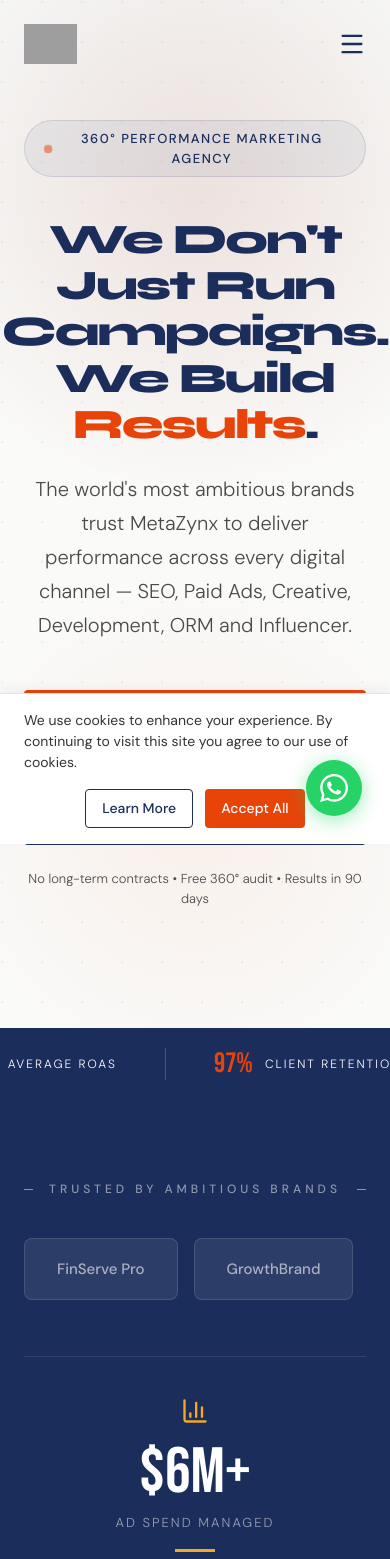
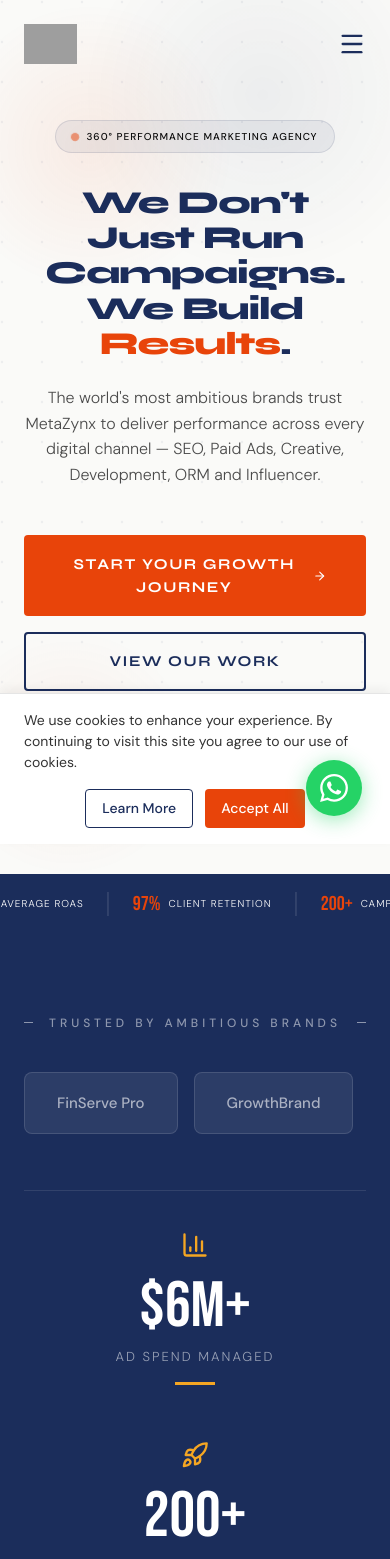
Before and after one commit to MetaZynx/MetaZynx-, a Next.js app: page / in a window 390 px wide. Shown: the top 1559 px of the page. Built offline with nearby package versions, Linux system fonts and the light colour scheme; grey boxes are pictures that could not be loaded.

Commit message:
refactor: Convert inline styles to Tailwind CSS classes
This commit replaces inline styles with corresponding Tailwind CSS classes in the Hero and HeroBackground components. This improves code maintainability and consistency by adhering to a single styling paradigm.

```diff
--- a/components/Hero.tsx
+++ b/components/Hero.tsx
@@ -10,8 +10,7 @@
   return (
     <>
       <section
-        className="relative min-h-screen flex flex-col items-center justify-center overflow-hidden"
-        style={{ background: "#FAFAF8" }}
+        className="relative min-h-screen flex flex-col items-center justify-center overflow-hidden bg-[#FAFAF8]"
       >
         <HeroBackground />
         <div className="w-full max-w-[900px] mx-auto px-6 py-[120px] flex flex-col items-center text-center relative z-10">
@@ -21,32 +20,12 @@
             initial={{ opacity: 0, y: 20 }}
             animate={{ opacity: 1, y: 0 }}
             transition={{ duration: 0.6 }}
-            style={{
-              display: "inline-flex",
-              alignItems: "center",
-              gap: "8px",
-              background: "rgba(27, 45, 91, 0.06)",
-              border: "1px solid rgba(27, 45, 91, 0.12)",
-              borderRadius: "100px",
-              padding: "8px 20px",
-              marginBottom: "40px"
-            }}
+            className="inline-flex items-center gap-2 bg-[rgba(27,45,91,0.06)] border border-[rgba(27,45,91,0.12)] rounded-full px-4 py-2 mb-8 md:mb-10"
           >
-            <span style={{
-              width: "6px", height: "6px",
-              borderRadius: "50%",
-              background: "#E8440A",
-              display: "inline-block",
-              animation: "pulse 2s infinite"
-            }}/>
-            <span style={{
-              fontFamily: "var(--font-sans)",
-              fontSize: "13px",
-              fontWeight: "500",
-              color: "#1B2D5B",
-              letterSpacing: "1.5px",
-              textTransform: "uppercase"
-            }}>360° Performance Marketing Agency</span>
+            <span className="w-1.5 h-1.5 rounded-full bg-[#E8440A] inline-block animate-[pulse_2s_infinite]" />
+            <span className="font-sans text-[10px] md:text-[13px] font-medium color-[#1B2D5B] tracking-[1px] md:tracking-[1.5px] uppercase">
+              360° Performance Marketing Agency
+            </span>
           </motion.div>
 
           {/* Element 2 — Animated Headline */}
@@ -54,7 +33,7 @@
             initial={{ opacity: 0, y: 20 }}
             animate={{ opacity: 1, y: 0 }}
             transition={{ duration: 0.6, delay: 0.1 }}
-            className="font-display font-extrabold text-[42px] md:text-[72px] leading-[1.1] tracking-[-2px] text-brand-navy mb-6"
+            className="font-display font-extrabold text-[32px] sm:text-[42px] md:text-[72px] leading-[1.1] tracking-[-1px] md:tracking-[-2px] text-brand-navy mb-6"
           >
             <span className="block">We Don&apos;t Just Run Campaigns.</span>
             <span className="block">We Build <HeroCyclingWord />.</span>
@@ -65,8 +44,7 @@
             initial={{ opacity: 0, y: 20 }}
             animate={{ opacity: 1, y: 0 }}
             transition={{ duration: 0.6, delay: 0.2 }}
-            className="font-sans font-light text-[20px] leading-[1.7] max-w-[600px] mx-auto"
-            style={{ color: "#4A4A4A" }}
+            className="font-sans font-light text-[16px] md:text-[20px] leading-[1.6] md:leading-[1.7] max-w-[600px] mx-auto text-[#4A4A4A]"
           >
             The world&apos;s most ambitious brands trust MetaZynx to deliver
             performance across every digital channel — SEO, Paid Ads,
@@ -99,8 +77,7 @@
             initial={{ opacity: 0 }}
             animate={{ opacity: 1 }}
             transition={{ duration: 0.6, delay: 0.5 }}
-            className="font-sans font-light text-[13px] mt-6"
-            style={{ color: "#4A4A4A" }}
+            className="font-sans font-light text-[13px] mt-6 text-[#4A4A4A]"
           >
             No long-term contracts • Free 360° audit • Results in 90 days
           </motion.p>
@@ -108,33 +85,33 @@
       </section>
 
       {/* Element 6 — Stats Ticker (Below Hero) */}
-      <div className="w-full bg-brand-navy h-[72px] overflow-hidden flex items-center relative">
+      <div className="w-full bg-brand-navy h-[60px] md:h-[72px] overflow-hidden flex items-center relative">
         <div className="flex whitespace-nowrap animate-[marquee_20s_linear_infinite]">
           {[...Array(2)].map((_, i) => (
             <div key={i} className="flex items-center">
-              <div className="flex items-center px-12">
-                <span className="font-stats text-[28px] text-accent-orange mr-3 leading-none">$6M+</span>
-                <span className="font-sans font-light text-[12px] uppercase tracking-[2px] text-white">Ad Spend Managed</span>
+              <div className="flex items-center px-6 md:px-12">
+                <span className="font-stats text-[20px] md:text-[28px] text-accent-orange mr-2 md:mr-3 leading-none">$6M+</span>
+                <span className="font-sans font-light text-[10px] md:text-[12px] uppercase tracking-[1px] md:tracking-[2px] text-white">Ad Spend Managed</span>
               </div>
-              <div className="w-px h-8 bg-white/20"></div>
+              <div className="w-px h-6 md:h-8 bg-white/20"></div>
 
-              <div className="flex items-center px-12">
-                <span className="font-stats text-[28px] text-accent-orange mr-3 leading-none">8.4x</span>
-                <span className="font-sans font-light text-[12px] uppercase tracking-[2px] text-white">Average ROAS</span>
+              <div className="flex items-center px-6 md:px-12">
+                <span className="font-stats text-[20px] md:text-[28px] text-accent-orange mr-2 md:mr-3 leading-none">8.4x</span>
+                <span className="font-sans font-light text-[10px] md:text-[12px] uppercase tracking-[1px] md:tracking-[2px] text-white">Average ROAS</span>
               </div>
-              <div className="w-px h-8 bg-white/20"></div>
+              <div className="w-px h-6 md:h-8 bg-white/20"></div>
 
-              <div className="flex items-center px-12">
-                <span className="font-stats text-[28px] text-accent-orange mr-3 leading-none">97%</span>
-                <span className="font-sans font-light text-[12px] uppercase tracking-[2px] text-white">Client Retention</span>
+              <div className="flex items-center px-6 md:px-12">
+                <span className="font-stats text-[20px] md:text-[28px] text-accent-orange mr-2 md:mr-3 leading-none">97%</span>
+                <span className="font-sans font-light text-[10px] md:text-[12px] uppercase tracking-[1px] md:tracking-[2px] text-white">Client Retention</span>
               </div>
-              <div className="w-px h-8 bg-white/20"></div>
+              <div className="w-px h-6 md:h-8 bg-white/20"></div>
 
-              <div className="flex items-center px-12">
-                <span className="font-stats text-[28px] text-accent-orange mr-3 leading-none">200+</span>
-                <span className="font-sans font-light text-[12px] uppercase tracking-[2px] text-white">Campaigns Delivered</span>
+              <div className="flex items-center px-6 md:px-12">
+                <span className="font-stats text-[20px] md:text-[28px] text-accent-orange mr-2 md:mr-3 leading-none">200+</span>
+                <span className="font-sans font-light text-[10px] md:text-[12px] uppercase tracking-[1px] md:tracking-[2px] text-white">Campaigns Delivered</span>
               </div>
-              <div className="w-px h-8 bg-white/20"></div>
+              <div className="w-px h-6 md:h-8 bg-white/20"></div>
             </div>
           ))}
         </div>
--- a/components/HeroBackground.tsx
+++ b/components/HeroBackground.tsx
@@ -2,60 +2,18 @@
 
 export default function HeroBackground() {
   return (
-    <div style={{
-      position: "absolute",
-      inset: 0,
-      overflow: "hidden",
-      zIndex: 0,
-      pointerEvents: "none"
-    }}>
+    <div className="absolute inset-0 overflow-hidden z-0 pointer-events-none">
       {/* Orb 1 — large orange glow top left */}
-      <div style={{
-        position: "absolute",
-        width: "600px",
-        height: "600px",
-        borderRadius: "50%",
-        background: "radial-gradient(circle, rgba(232,68,10,0.08) 0%, transparent 70%)",
-        top: "-100px",
-        left: "-100px",
-        animation: "floatOrb1 12s ease-in-out infinite"
-      }}/>
+      <div className="absolute w-[300px] h-[300px] md:w-[600px] md:h-[600px] rounded-full bg-[radial-gradient(circle,rgba(232,68,10,0.08)_0%,transparent_70%)] -top-[50px] md:-top-[100px] -left-[50px] md:-left-[100px] animate-[floatOrb1_12s_ease-in-out_infinite]" />
 
       {/* Orb 2 — large navy glow top right */}
-      <div style={{
-        position: "absolute",
-        width: "700px",
-        height: "700px",
-        borderRadius: "50%",
-        background: "radial-gradient(circle, rgba(27,45,91,0.06) 0%, transparent 70%)",
-        top: "-200px",
-        right: "-150px",
-        animation: "floatOrb2 15s ease-in-out infinite"
-      }}/>
+      <div className="absolute w-[350px] h-[350px] md:w-[700px] md:h-[700px] rounded-full bg-[radial-gradient(circle,rgba(27,45,91,0.06)_0%,transparent_70%)] -top-[100px] md:-top-[200px] -right-[75px] md:-right-[150px] animate-[floatOrb2_15s_ease-in-out_infinite]" />
 
       {/* Orb 3 — medium orange glow bottom center */}
-      <div style={{
-        position: "absolute",
-        width: "500px",
-        height: "500px",
-        borderRadius: "50%",
-        background: "radial-gradient(circle, rgba(232,68,10,0.06) 0%, transparent 70%)",
-        bottom: "-50px",
-        left: "50%",
-        transform: "translateX(-50%)",
-        animation: "floatOrb3 10s ease-in-out infinite"
-      }}/>
+      <div className="absolute w-[250px] h-[250px] md:w-[500px] md:h-[500px] rounded-full bg-[radial-gradient(circle,rgba(232,68,10,0.06)_0%,transparent_70%)] -bottom-[25px] md:-bottom-[50px] left-1/2 -translate-x-1/2 animate-[floatOrb3_10s_ease-in-out_infinite]" />
 
       {/* Floating dots grid */}
-      <svg
-        style={{
-          position: "absolute",
-          inset: 0,
-          width: "100%",
-          height: "100%",
-          opacity: 0.4
-        }}
-      >
+      <svg className="absolute inset-0 w-full h-full opacity-40">
         <defs>
           <pattern id="dots" x="0" y="0" width="40" height="40" patternUnits="userSpaceOnUse">
             <circle cx="2" cy="2" r="1.2" fill="#1B2D5B" opacity="0.15"/>
```
